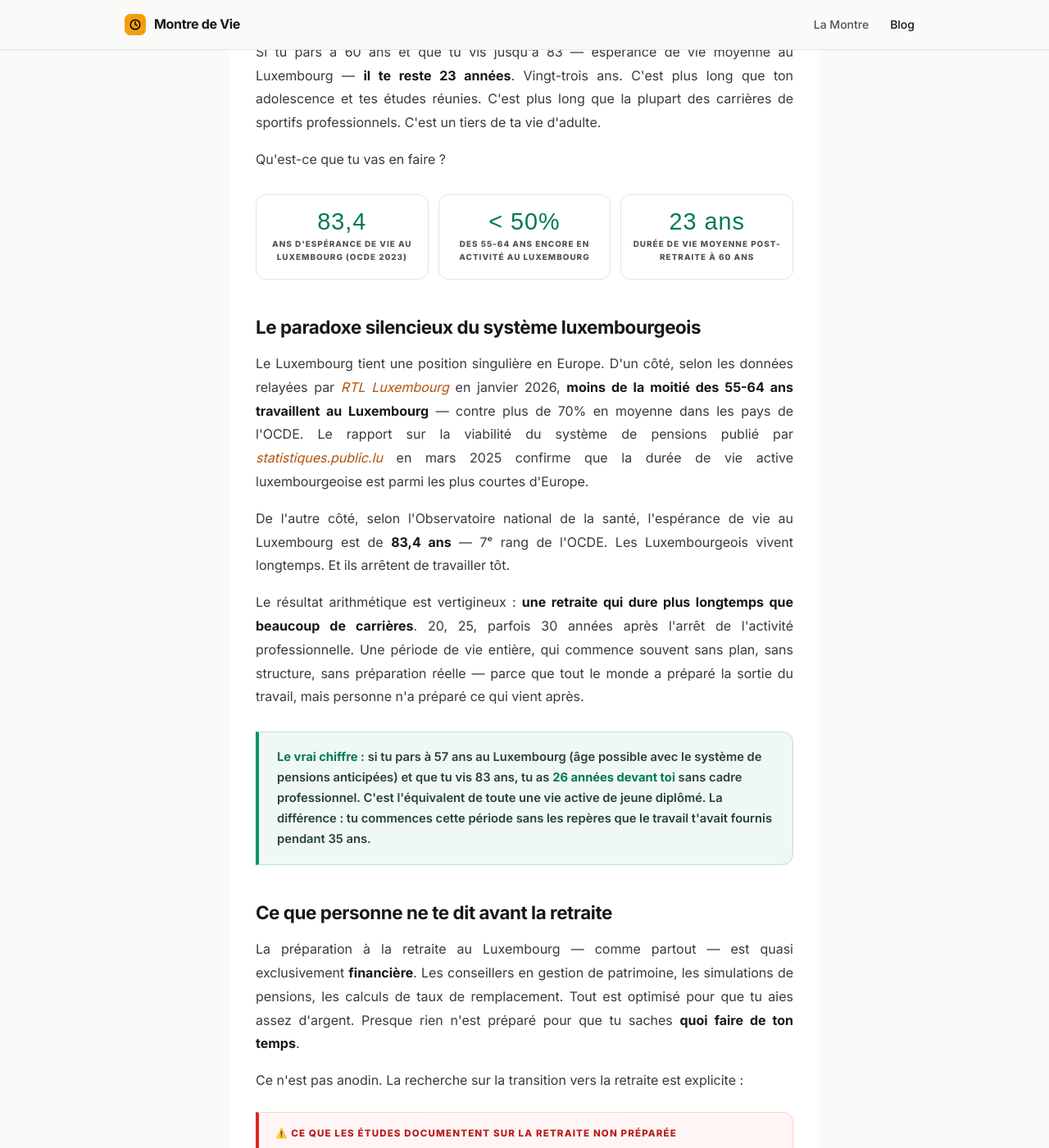
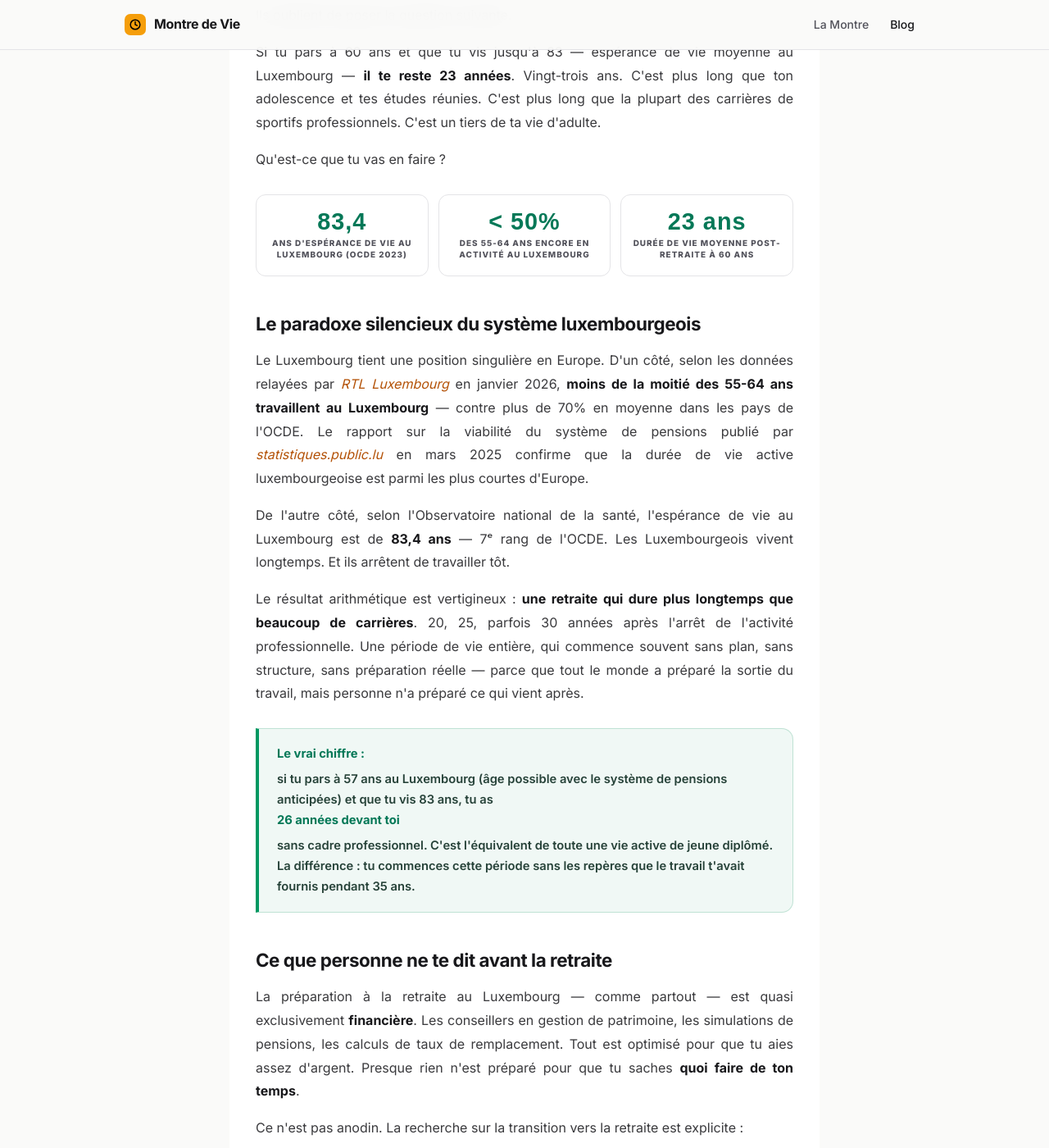
Before and after one commit to SebRunNature/memento-mori, a Jekyll site: the page built from _posts/2026-05-13-retraite-anticipee-luxembourg-23-ans-qui-restent.html, in a window 1280 px wide and 1400 px high, scrolled down 919 px. Shown: the whole window at 82% size. Built offline with Jekyll 4.4.1, drawn with Linux system fonts in a browser that asks for light colours.

Commit message:
Corrige 18 articles dont les encarts (callout, sources, FAQ...) n'étaient pas stylés
En préparant un nouvel article, j'ai découvert que les classes
callout, disclaimer, sources, further-reading et faq-item n'étaient
définies dans aucun style — ni localement dans les articles les
utilisant, ni globalement dans le layout. Seule .cta-montre était
globale. Les 18 articles concernés (de fin mai à fin août) affichaient
donc ces encarts en texte brut, sans carte, fond, ni bordure — alors
qu'ils s'affichent correctement en carte stylée sur tous les autres
articles du site.

Plutôt que dupliquer un bloc <style> dans chacun des 18 fichiers
(comme c'était fait au cas par cas ailleurs, avec le risque de
divergence qu'on a déjà vu sur le contraste du thème sombre résiduel),
les styles de ces composants partagés sont ajoutés une fois dans
_layouts/default.html. Un <style> local dans un article continue à
prendre le dessus s'il existe (même spécificité CSS, mais il vient
après dans le document) — aucune régression sur les articles déjà
stylés localement, vérifié par capture d'écran.

Co-Authored-By: Claude Sonnet 5 <noreply@anthropic.com>
Claude-Session: https://claude.ai/code/session_015W6BgPvkb1TiApwM2KkaRT

```diff
--- a/_layouts/default.html
+++ b/_layouts/default.html
@@ -124,6 +124,70 @@
     article tr:hover td{background:rgba(0,0,0,.02)}
     article code{background:var(--surface2);border:1px solid var(--border);
       border-radius:5px;padding:2px 6px;font-size:.84rem;color:var(--amber-lt)}
+
+    /* COMPOSANTS D'ARTICLE PARTAGÉS (fallback — un style local dans un post le remplace) */
+    .back-link{font-size:.75rem;font-weight:800;letter-spacing:.1em;text-transform:uppercase;
+      color:var(--muted);text-decoration:none;display:inline-flex;align-items:center;gap:6px;
+      margin-bottom:36px;transition:color .2s}
+    .back-link:hover{color:var(--amber-lt)}
+    .internal-link{color:var(--amber-lt);text-decoration:none;font-weight:600}
+    .internal-link:hover{text-decoration:underline}
+    .callout{background:rgba(245,158,11,.07);border:1px solid rgba(245,158,11,.2);
+      border-left:4px solid var(--amber);border-radius:0 14px 14px 0;padding:18px 22px;
+      margin:28px 0;font-size:.92rem;line-height:1.7;color:rgba(24,24,27,.9);font-weight:500}
+    .callout strong{color:var(--amber-lt);display:block;margin-bottom:6px}
+    .warning-box{background:rgba(245,158,11,.05);border:1px solid rgba(245,158,11,.2);
+      border-left:4px solid var(--amber);border-radius:0 12px 12px 0;padding:18px 22px;margin:24px 0}
+    .warning-box .w-title{font-size:.78rem;font-weight:800;letter-spacing:.1em;
+      text-transform:uppercase;color:var(--amber);margin-bottom:10px}
+    .warning-box p{margin:0}
+    .disclaimer{background:rgba(245,158,11,.05);border:1px solid rgba(245,158,11,.2);
+      border-left:4px solid var(--amber);border-radius:0 12px 12px 0;padding:18px 22px;margin:32px 0 16px;
+      font-size:.8rem;color:rgba(24,24,27,.6);font-weight:500;line-height:1.7}
+    .disclaimer-title{font-size:.78rem;font-weight:800;letter-spacing:.12em;
+      text-transform:uppercase;color:var(--amber);margin-bottom:10px}
+    .sources{background:var(--surface);border:1px solid var(--border);border-radius:12px;
+      padding:18px 20px;margin-top:16px}
+    .sources-title,.sources>p:first-child{font-size:.88rem;font-weight:800;letter-spacing:.08em;
+      text-transform:uppercase;color:var(--amber-lt);margin-bottom:12px}
+    .sources ul{padding:0;margin:0;list-style:none;display:flex;flex-direction:column;gap:8px}
+    .sources li{font-size:.8rem;font-weight:500;color:var(--muted);line-height:1.6}
+    .sources a{color:var(--amber);text-decoration:none}
+    .sources a:hover{color:var(--amber-lt);text-decoration:underline}
+    .further-reading,.related-articles{background:var(--surface);border:1px solid var(--border);
+      border-radius:14px;padding:20px 22px;margin:28px 0}
+    .further-reading>p:first-child,.related-title{font-size:.88rem;font-weight:800;letter-spacing:.08em;
+      text-transform:uppercase;color:var(--amber-lt);margin-bottom:14px}
+    .further-reading ul,.related-articles ul{padding:0;margin:0;list-style:none;
+      display:flex;flex-direction:column;gap:10px}
+    .further-reading li,.related-articles li{font-size:.88rem;color:rgba(24,24,27,.8);
+      font-weight:500;line-height:1.6}
+    .further-reading a,.related-articles a{color:var(--amber);text-decoration:none}
+    .further-reading a:hover,.related-articles a:hover{color:var(--amber-lt);text-decoration:underline}
+    .faq-item{background:var(--surface);border:1px solid var(--border);border-radius:12px;
+      padding:16px 20px;margin-bottom:10px}
+    .faq-q{font-size:.92rem;font-weight:800;color:var(--amber-lt);margin-bottom:8px}
+    .faq-a{font-size:.85rem;color:var(--muted);font-weight:500;line-height:1.7;text-align:justify}
+    .faq-a a{color:var(--amber-lt);text-decoration:none;font-weight:600}
+    .stat-grid{display:grid;grid-template-columns:repeat(3,1fr);gap:12px;margin:28px 0}
+    .stat-box{background:var(--surface);border:1px solid var(--border);border-radius:12px;
+      padding:18px 12px;text-align:center}
+    .stat-box .val{font-size:1.8rem;font-weight:800;letter-spacing:-.03em;color:var(--amber-lt);
+      display:block;line-height:1}
+    .stat-box .lbl{font-size:.62rem;font-weight:700;letter-spacing:.08em;text-transform:uppercase;
+      color:var(--muted);margin-top:6px;display:block;line-height:1.4}
+    .lever{background:var(--surface);border:1px solid var(--border);border-left:4px solid var(--amber);
+      border-radius:0 14px 14px 0;padding:20px 22px;margin-bottom:16px}
+    .lever-num{font-size:.72rem;font-weight:800;letter-spacing:.12em;color:var(--amber);
+      text-transform:uppercase;margin-bottom:6px}
+    .lever h3{font-size:1rem;font-weight:700;letter-spacing:-.01em;color:var(--amber-lt);margin-bottom:10px}
+    .lever p{font-size:.9rem;color:rgba(24,24,27,.8);font-weight:500;line-height:1.7;
+      margin-bottom:8px;text-align:justify}
+    .lever p:last-child{margin-bottom:0}
+    .ok-box{background:rgba(245,158,11,.05);border:1px solid rgba(245,158,11,.2);
+      border-left:4px solid var(--amber);border-radius:0 12px 12px 0;padding:16px 20px;margin:16px 0 24px}
+    @media(max-width:600px){.stat-grid{grid-template-columns:1fr 1fr}
+      .stat-grid .stat-box:last-child{grid-column:span 2}}
 
     /* CTA PARTAGÉ */
     .cta-montre{background:linear-gradient(135deg,rgba(245,158,11,.12),rgba(217,119,6,.06));
```
